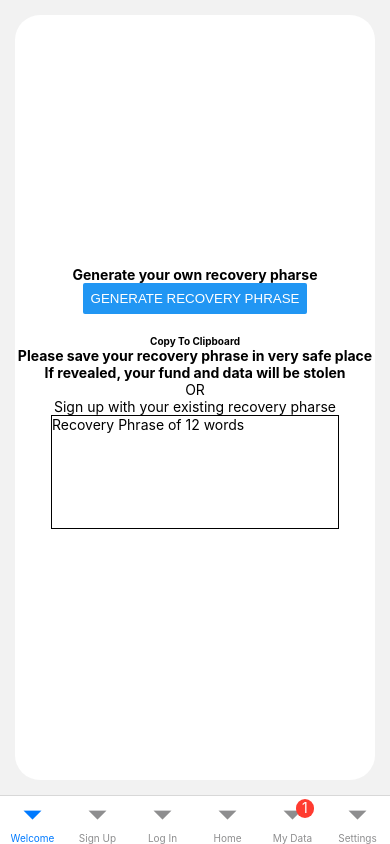
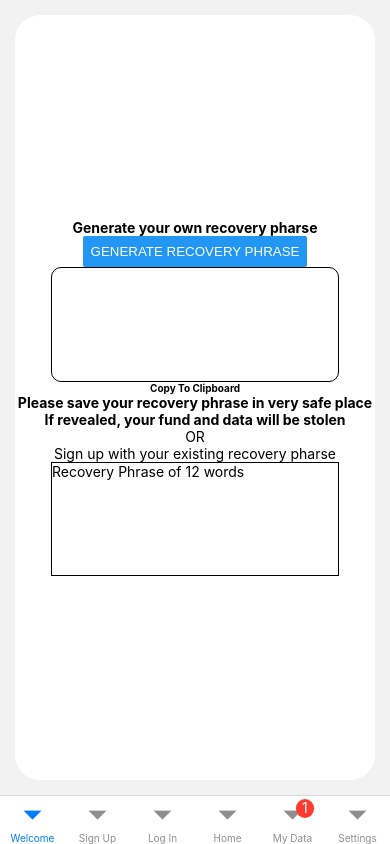
Before and after one commit to heartbit-io/heartbit-wallet-client, a React Native app: screen /Welcome in a window 390 px wide. Built offline with nearby package versions, Linux system fonts and the light colour scheme.

Commit message:
feat: set index for each word of mnemonic

```diff
--- a/src/components/mnemonic/Mnemonic.tsx
+++ b/src/components/mnemonic/Mnemonic.tsx
@@ -1,4 +1,4 @@
-import {Button, Text, TouchableOpacity, StyleSheet} from 'react-native';
+import {Button, Text, TouchableOpacity, StyleSheet, View} from 'react-native';
 import React, {useState} from 'react';
 import {
   generateMnemonic, selectMnemonic
@@ -25,12 +25,18 @@ export function Mnemonic() {
       title="generate recovery phrase" />
     </Text>
     <Text></Text>
-    <Text style={styles.bigText}>
-        {mnemonic.split(" ").slice(0, 6).map(word => word + " ")}
+    <View style={styles.mnemonic}>
+    <Text style={styles.text}>
+        {mnemonic.length === 0 ? "" :
+        mnemonic.split(" ").slice(0, 4).map((word, index) => index+1 + ". " + word + "  ")}
     </Text>
-    <Text style={styles.bigText}>
-        {mnemonic.split(" ").slice(6, 12).map(word => word + " ")}
+    <Text style={styles.text}>
+        {mnemonic.split(" ").slice(4, 8).map((word, index) => index+5 + ". " + word + "  ")}
     </Text>
+    <Text style={styles.text}>
+        {mnemonic.split(" ").slice(8, 12).map((word, index) => index+9 + ". " + word + "  ")}
+    </Text>
+    </View>
     <Text></Text>
     <TouchableOpacity onPress={() => copyToClipboard()}>
       <Text style={styles.smallText}>
@@ -47,7 +53,7 @@ export function Mnemonic() {
 const styles = StyleSheet.create({
   text: {
     fontSize: 14,
-    fontWeight: 'bold'
+    fontWeight: 'bold',
   },
   smallText: {
     fontSize: 10,
@@ -56,5 +62,15 @@ const styles = StyleSheet.create({
   bigText: {
     fontSize: 18,
     fontWeight: 'bold'
+  },
+  mnemonic: {
+    height: '15%',
+    width: '80%',
+    borderRadius: 10,
+    borderWidth: 0.5,
+    borderColor: 'black',
+    alignItems: 'center',
+    textAlign: 'center',
+    justifyContent: 'center',
   }
 });
```
